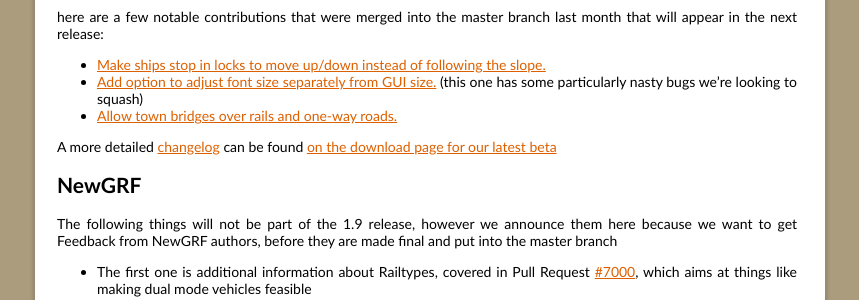
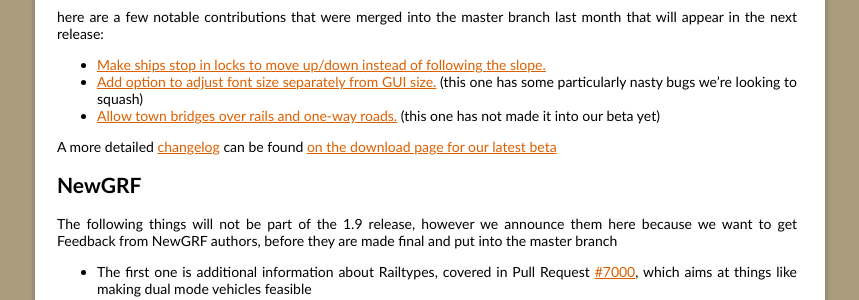
Before and after one commit to OpenTTD/website, a Jekyll site: the page built from _posts/2019-03-01-monthly-dev-post.md, in a window 1280 px wide. Shown: the part 479-779 px from the top of the page, without its empty margins (210-1069 px from the left). Built offline with Jekyll 4.4.1, drawn with Linux system fonts in a browser that asks for light colours.

Commit message:
Update 2019-03-01-monthly-dev-post.md

```diff
--- a/_posts/2019-03-01-monthly-dev-post.md
+++ b/_posts/2019-03-01-monthly-dev-post.md
@@ -20,7 +20,7 @@ here are a few notable contributions that were merged into the master branch las
 * [Make ships stop in locks to move up/down instead of following the slope.](https://github.com/OpenTTD/OpenTTD/pull/7150)
 * [Add option to adjust font size separately from GUI size.](https://github.com/OpenTTD/OpenTTD/pull/7003)
 (this one has some particularly nasty bugs we're looking to squash)
-* [Allow town bridges over rails and one-way roads.](https://github.com/OpenTTD/OpenTTD/pull/7291)
+* [Allow town bridges over rails and one-way roads.](https://github.com/OpenTTD/OpenTTD/pull/7291) (this one has not made it into our beta yet)
 
 A more detailed [changelog](https://proxy.binaries.openttd.org/openttd-releases/1.9.0-beta3/changelog.txt) can be found [on the download page for our latest beta](https://www.openttd.org/downloads/openttd-releases/testing.html)
 
```
